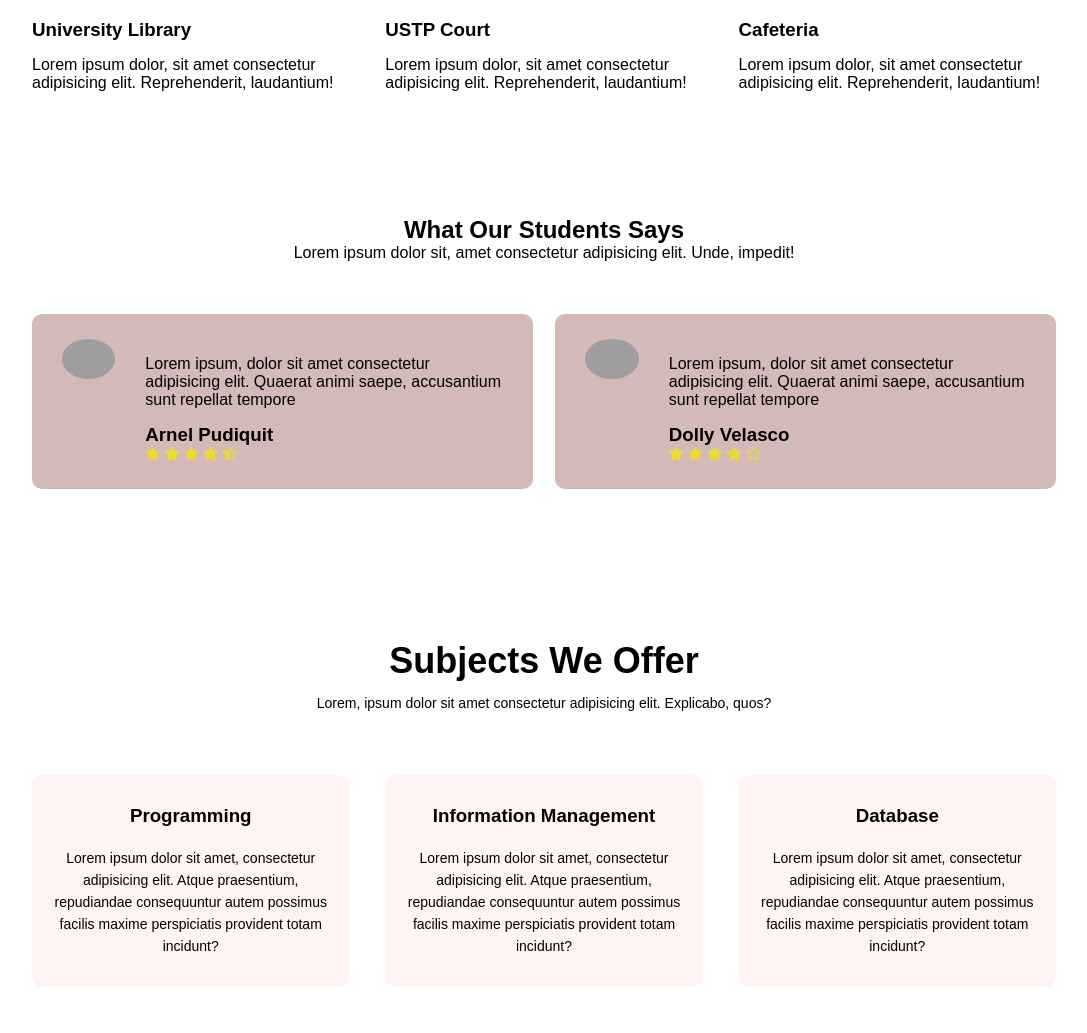
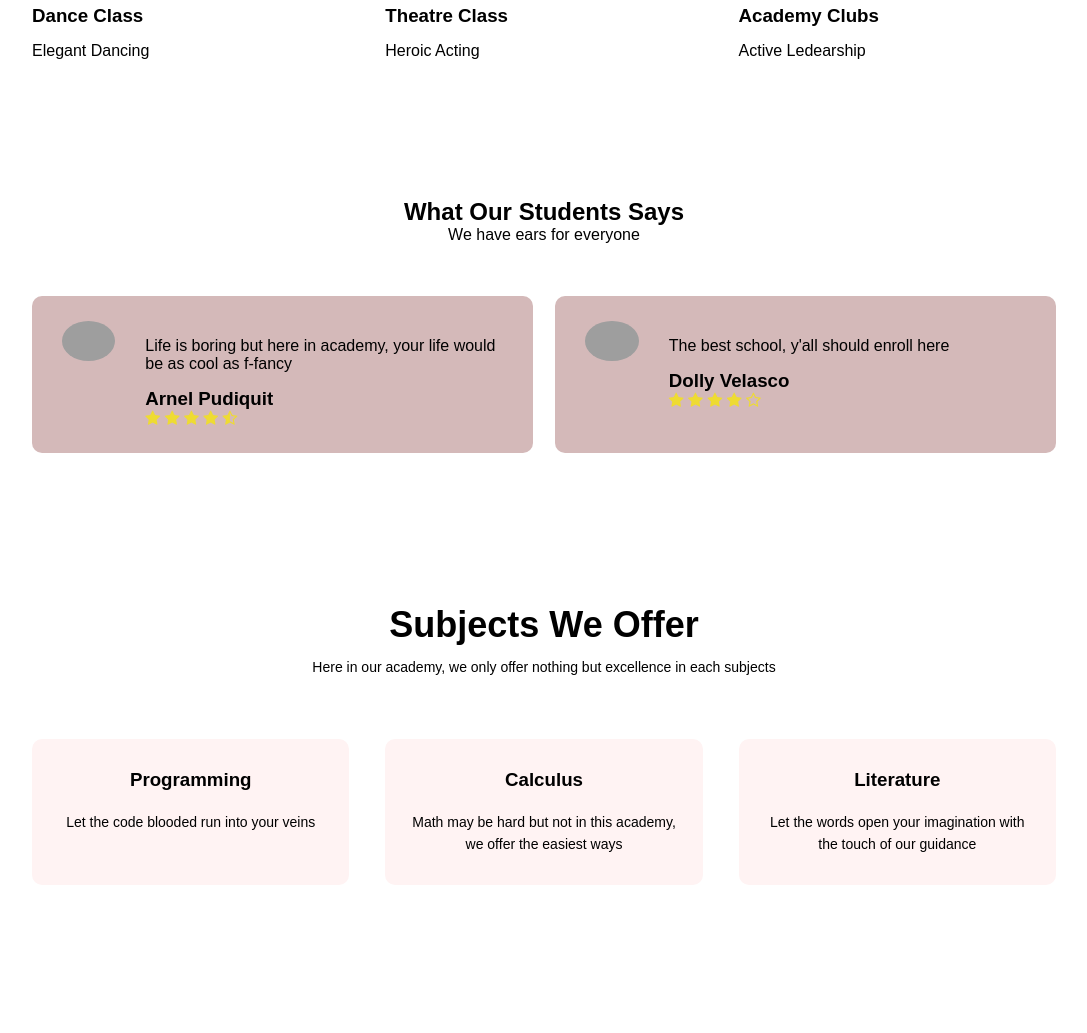
Before and after one commit to Janinyuh/Student-Info-Sir-Adet, a PHP site: page /index.php in a window 1280 px wide. Shown: the part 1686-2719 px from the top of the page, without its empty margins (96-1183 px from the left). Run offline with PHP 8.4, Linux system fonts and the light colour scheme; grey boxes are pictures that could not be loaded.

Commit message:
pics and words index

```diff
--- a/usteaps/main/login.php
+++ b/usteaps/main/login.php
@@ -47,7 +47,7 @@ if(isset($_POST['login'])){
     <div class="login-container">
         <a href="../newdesign/index.php"> <-Back</a>
 
-        <h2>Login to USTEAPS</h2>
+        <h2>Login to Umbrella Academy</h2>
 
 
 <form action="" method="post">
--- a/usteaps/newdesign/index.php
+++ b/usteaps/newdesign/index.php
@@ -37,63 +37,62 @@
 
     <section class="campus">
         <h1>Our Campus</h1>
-        <p>Lorem ipsum dolor sit amet consectetur, adipisicing elit. Itaque, architecto!</p>
+        <p>We learn in reality with a touch of imagination</p>
 
         <div class="row">
             <div class="campus-col">
                 <img src="../imgs/campus.jpg" alt="ustp campus">
                 <div class="layer">
-                    <h3>USTP-CDO</h3>
+                    <h3>UA</h3>
                 </div>
             </div>
             <div class="campus-col">
                 <img src="../imgs/campusbldg.jpg" alt="ustp campus">
                 <div class="layer">
-                    <h3>USTP-CDO</h3>
+                    <h3>UA</h3>
                 </div>
             </div>
             <div class="campus-col">
                 <img src="../imgs/campus-1.jpg" alt="ustp campus">
                 <div class="layer">
-                    <h3>USTP-CDO</h3>
+                    <h3>UA</h3>
                 </div>
             </div>
         </div>
     </section>
 
     <section class="facilities">
-        <h1>Our Facilities</h1>
-        <p>Lorem ipsum dolor sit amet consectetur adipisicing elit. Sit, culpa.</p>
+        <h1>We Offer</h1>
+        <p>Learning is best with passion that is recognized</p>
 
         <div class="row">
             <div class="facilities-col">
                 <img src="../imgs/library5.jpg" alt="">
-                <h3>University Library</h3>
-                <p>Lorem ipsum dolor, sit amet consectetur adipisicing elit. Reprehenderit, laudantium!</p>
+                <h3>Dance Class</h3>
+                <p>Elegant Dancing</p>
             </div>
             <div class="facilities-col">
                 <img src="../imgs/court.jpg" alt="">
-                <h3>USTP Court</h3>
-                <p>Lorem ipsum dolor, sit amet consectetur adipisicing elit. Reprehenderit, laudantium!</p>
+                <h3>Theatre Class</h3>
+                <p>Heroic Acting</p>
             </div>
             <div class="facilities-col">
                 <img src="../imgs/cafeteria.jpg" alt="">
-                <h3>Cafeteria</h3>
-                <p>Lorem ipsum dolor, sit amet consectetur adipisicing elit. Reprehenderit, laudantium!</p>
+                <h3>Academy Clubs</h3>
+                <p>Active Ledearship</p>
             </div>
         </div>
     </section>
 
     <section class="testimonial">
         <h1>What Our Students Says</h1>
-        <p>Lorem ipsum dolor sit, amet consectetur adipisicing elit. Unde, impedit!</p>
+        <p>We have ears for everyone</p>
 
         <div class="row">
             <div class="testimonial-col">
-                <img src="../imgs/arnel.jpg">
+                <img src="../imgs/flin.jpg">
                 <div>
-                    <p>Lorem ipsum, dolor sit amet consectetur adipisicing elit.
-                        Quaerat animi saepe, accusantium sunt repellat tempore</p>
+                    <p>Life is boring but here in academy, your life would be as cool as f-fancy</p>
                     <h3>Arnel Pudiquit</h3>
                     <i class="fa fa-star" aria-hidden="true"></i>
                     <i class="fa fa-star" aria-hidden="true"></i>
@@ -104,10 +103,9 @@
                 </div>
             </div>
             <div class="testimonial-col">
-                <img src="../imgs/dolly1.jpg">
+                <img src="../imgs/bobie.jpg">
                 <div>
-                    <p>Lorem ipsum, dolor sit amet consectetur adipisicing elit.
-                        Quaerat animi saepe, accusantium sunt repellat tempore</p>
+                    <p>The best school, y'all should enroll here</p>
                     <h3>Dolly Velasco</h3>
                     <i class="fa fa-star" aria-hidden="true"></i>
                     <i class="fa fa-star" aria-hidden="true"></i>
@@ -122,37 +120,31 @@
 
     <section class="course">
         <h1>Subjects We Offer</h1>
-        <p>Lorem, ipsum dolor sit amet consectetur adipisicing elit. Explicabo, quos?</p>
+        <p>Here in our academy, we only offer nothing but excellence in each subjects</p>
 
         <div class="row">
             <div class="course-col">
                 <h3>Programming</h3>
-                <p>Lorem ipsum dolor sit amet, consectetur adipisicing elit.
-                     Atque praesentium, repudiandae consequuntur autem possimus
-                     facilis maxime perspiciatis provident totam incidunt?</p>
+                <p>Let the code blooded run into your veins</p>
             </div>
             <div class="course-col">
-                <h3>Information Management</h3>
-                <p>Lorem ipsum dolor sit amet, consectetur adipisicing elit.
-                     Atque praesentium, repudiandae consequuntur autem possimus
-                     facilis maxime perspiciatis provident totam incidunt?</p>
+                <h3>Calculus</h3>
+                <p>Math may be hard but not in this academy, we offer the easiest ways</p>
             </div>
             <div class="course-col">
-                <h3>Database</h3>
-                <p>Lorem ipsum dolor sit amet, consectetur adipisicing elit.
-                     Atque praesentium, repudiandae consequuntur autem possimus
-                     facilis maxime perspiciatis provident totam incidunt?</p>
+                <h3>Literature</h3>
+                <p>Let the words open your imagination with the touch of our guidance</p>
             </div>
         </div>
     </section>
 
     <section class="cta">
-        <h1>Enroll for our various online tutors <br> Anywhere inside the univisery!</h1>
+        <h1>Enroll to the Best Academy! <br> Let our powers unite for the better world</h1>
         <a href="#" class="hero-btn-1">Contact us!</a>
     </section>
 
     <section class="footer">
-        <p>Copyright &copy; 2021, Group 2 System Integration and Architecture</p>
+        <p>Copyright &copy; 2022, Madame Corporation</p>
             <div class="icons">
                 <i class="fa fa-facebook-square" aria-hidden="true"></i>
                 <i class="fa fa-twitter-square" aria-hidden="true"></i>
```
Also changed, not shown: usteaps/imgs/arnel.jpg (deleted), usteaps/imgs/bobie.jpg (added), usteaps/imgs/cafeteria.jpg, usteaps/imgs/campus-1.jpg, usteaps/imgs/campus.jpg, usteaps/imgs/campusbldg.jpg, usteaps/imgs/court.jpg, usteaps/imgs/dolly1.jpg (deleted), usteaps/imgs/flin.jpg (added), usteaps/imgs/library5.jpg.
